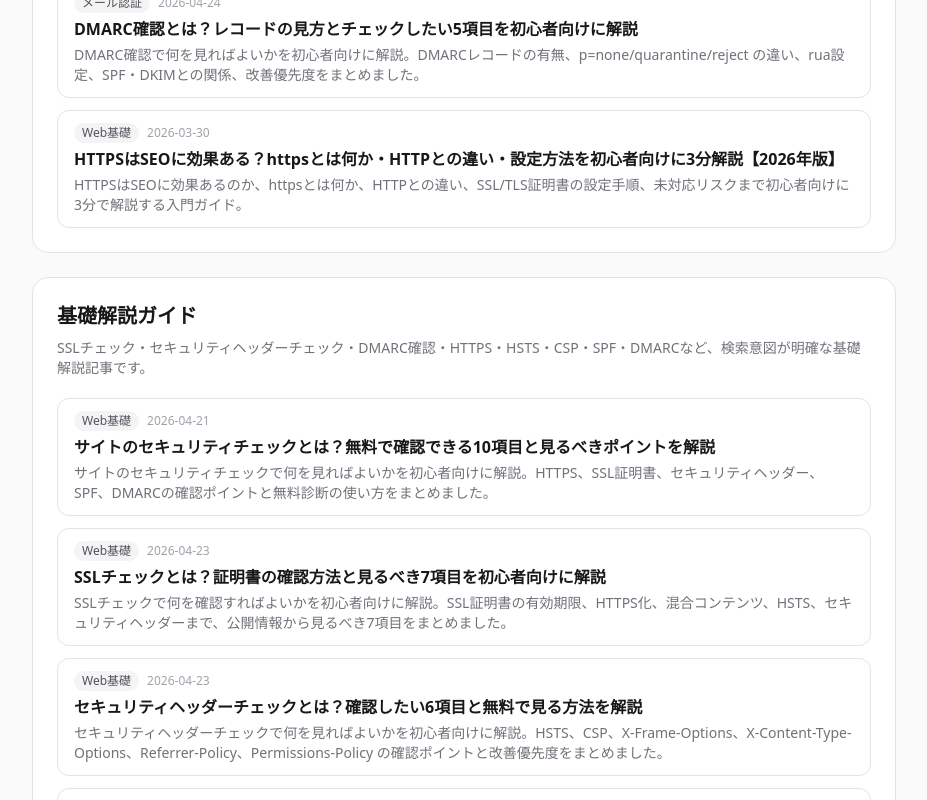
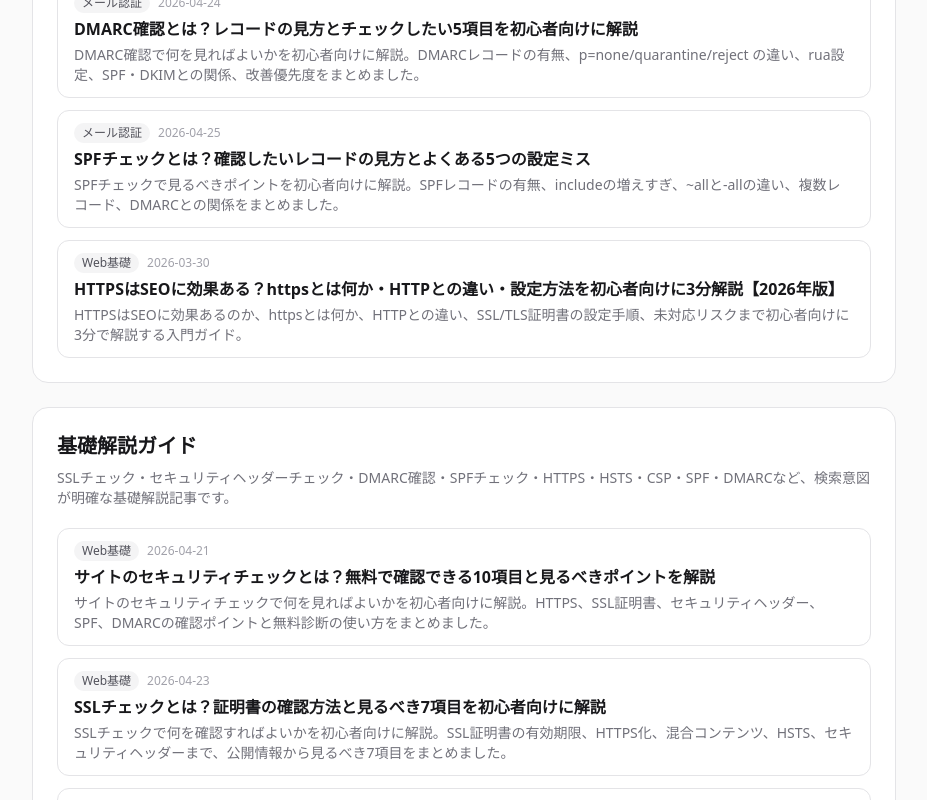
Before and after one commit to okkuso/security-checker, a Next.js app: page /site-map in a window 1280 px wide. Shown: the part 1080-1880 px from the top of the page, without its empty margins (176-1103 px from the left). Built offline with nearby package versions, Linux system fonts and the light colour scheme.

Commit message:
Add SPF check SEO landing page

```diff
--- a/src/app/blog/page.tsx
+++ b/src/app/blog/page.tsx
@@ -18,7 +18,7 @@ export const metadata: Metadata = {
 };
 
 const featuredSlugs = ["compare-saas", "compare-telecom", "compare-automobile"];
-const foundationSlugs = ["site-security-check-guide", "ssl-check-guide", "security-header-check-guide", "dmarc-check-guide", "what-is-https", "what-is-dmarc", "what-is-spf", "what-is-csp", "what-is-hsts"];
+const foundationSlugs = ["site-security-check-guide", "ssl-check-guide", "security-header-check-guide", "dmarc-check-guide", "spf-check-guide", "what-is-https", "what-is-dmarc", "what-is-spf", "what-is-csp", "what-is-hsts"];
 
 function getBreadcrumbJsonLd() {
   return {
@@ -107,7 +107,7 @@ export default function BlogPage() {
       <section className="mb-10 rounded-2xl border border-zinc-200 bg-zinc-50 p-6">
         <h2 className="text-lg font-semibold text-zinc-900 mb-3">まず読む基礎解説</h2>
         <p className="text-sm text-zinc-500 mb-4">
-          露出が落ちている比較記事だけでなく、サイトのセキュリティチェック、SSLチェック、セキュリティヘッダーチェック、DMARC確認、HTTPS・DMARC・SPF・CSP・HSTS の基礎記事もまとめてたどれるようにしました。
+          露出が落ちている比較記事だけでなく、サイトのセキュリティチェック、SSLチェック、セキュリティヘッダーチェック、DMARC確認、SPFチェック、HTTPS・DMARC・SPF・CSP・HSTS の基礎記事もまとめてたどれるようにしました。
           初学者向けの解説から企業比較記事へ回遊しやすくする導線です。
         </p>
         <div className="flex flex-wrap gap-2">
--- a/src/app/site-map/page.tsx
+++ b/src/app/site-map/page.tsx
@@ -19,8 +19,8 @@ export const metadata: Metadata = {
   },
 };
 
-const featuredSlugs = ["site-security-check-guide", "ssl-check-guide", "security-header-check-guide", "dmarc-check-guide", "what-is-https"];
-const foundationalSlugs = ["site-security-check-guide", "ssl-check-guide", "security-header-check-guide", "dmarc-check-guide", "what-is-https", "what-is-hsts", "what-is-csp", "what-is-spf", "what-is-dmarc"];
+const featuredSlugs = ["site-security-check-guide", "ssl-check-guide", "security-header-check-guide", "dmarc-check-guide", "spf-check-guide", "what-is-https"];
+const foundationalSlugs = ["site-security-check-guide", "ssl-check-guide", "security-header-check-guide", "dmarc-check-guide", "spf-check-guide", "what-is-https", "what-is-hsts", "what-is-csp", "what-is-spf", "what-is-dmarc"];
 
 const featuredArticles = featuredSlugs
   .map((slug) => articles.find((article) => article.slug === slug))
@@ -148,7 +148,7 @@ export default function SiteMapPage() {
 
         <LinkList
           title="基礎解説ガイド"
-          description="SSLチェック・セキュリティヘッダーチェック・DMARC確認・HTTPS・HSTS・CSP・SPF・DMARCなど、検索意図が明確な基礎解説記事です。"
+          description="SSLチェック・セキュリティヘッダーチェック・DMARC確認・SPFチェック・HTTPS・HSTS・CSP・SPF・DMARCなど、検索意図が明確な基礎解説記事です。"
           items={foundationalArticles}
         />
 
--- a/src/app/sitemap.ts
+++ b/src/app/sitemap.ts
@@ -10,6 +10,7 @@ export default function sitemap(): MetadataRoute.Sitemap {
     "compare-automobile": 0.85,
     "ssl-check-guide": 0.85,
     "security-header-check-guide": 0.85,
+    "spf-check-guide": 0.85,
     "what-is-https": 0.85,
     "what-is-dmarc": 0.8,
     "what-is-spf": 0.8,
--- a/src/content/articles.ts
+++ b/src/content/articles.ts
@@ -4089,6 +4089,95 @@ ${cta}
       },
     ]
   },
+  {
+    slug: "spf-check-guide",
+    title: "SPFチェックとは？確認したいレコードの見方とよくある5つの設定ミス",
+    description: "SPFチェックで見るべきポイントを初心者向けに解説。SPFレコードの有無、includeの増えすぎ、~allと-allの違い、複数レコード、DMARCとの関係をまとめました。",
+    publishedAt: "2026-04-25",
+    updatedAt: "2026-04-25",
+    category: "メール認証",
+    tags: ["SPFチェック", "SPF確認", "SPF", "メール認証", "DNS"],
+    content: `
+<h2>SPFチェックとは？</h2>
+<p>SPFチェックとは、<strong>そのドメインからメール送信を許可しているサーバーが正しくDNSで公開されているか</strong>を確認することです。問い合わせ通知、採用連絡、フォーム自動返信などを使うサイトでは、公開Webだけでなく<strong>送信ドメインの信頼性</strong>も重要になります。</p>
+<p>特に「SPFチェックをしたい」「SPFレコードが合っているか見たい」「メールが迷惑判定される理由を知りたい」というときに、最初の棚卸しとして役立ちます。</p>
+
+<h2>SPFチェックで見たい5項目</h2>
+<ol>
+  <li><strong>SPFレコードが存在するか</strong></li>
+  <li><strong>送信サービスが include に漏れなく入っているか</strong></li>
+  <li><strong>DNSルックアップが増えすぎていないか</strong></li>
+  <li><strong>複数のSPFレコードが混在していないか</strong></li>
+  <li><strong>DMARCやDKIMと合わせて運用できているか</strong></li>
+</ol>
+<p>この5点だけでも、SPFの設定ミスの大半を早い段階で見つけやすくなります。</p>
+
+<h2>1. SPFレコードがあるか</h2>
+<p>まず確認したいのは、ドメイン直下に <code>v=spf1</code> で始まるTXTレコードがあるかです。レコード自体がなければ、受信側は「どの送信元が正規か」を判断しにくくなります。</p>
+<p>基礎から理解したい場合は、<a href="/blog/what-is-spf">SPFレコードの解説記事</a>もあわせて読むと把握しやすいです。</p>
+
+<h2>2. 使っている送信サービスが全部入っているか</h2>
+<p>Google Workspace、Microsoft 365、SendGrid、Mailchimp など、メール送信経路が複数ある場合は <strong>include漏れ</strong> が起きやすいです。SPFチェックでは、実際の送信サービスとレコード内容が一致しているかを見ます。</p>
+
+<h2>3. includeが増えすぎていないか</h2>
+<p>SPFには <strong>DNSルックアップ10回まで</strong> という制限があります。便利だからとincludeを増やしすぎると、正しく書いていても検証失敗になることがあります。</p>
+<p>「レコードはあるのに通らない」というケースでは、この上限超過が原因になっていることが少なくありません。</p>
+
+<h2>4. SPFレコードが複数ないか</h2>
+<p>SPFは <strong>1ドメイン1レコード</strong> が基本です。運用途中でサービス追加を繰り返すと、TXTレコードが複数できてしまい、逆にエラーになることがあります。</p>
+
+<h2>5. DMARC・DKIMと一緒に見られているか</h2>
+<p>SPFだけでは、なりすまし対策として十分とは言えません。<a href="/blog/dmarc-check-guide">DMARC確認</a> や DKIM運用と組み合わせることで、受信側により明確なポリシーを伝えられます。</p>
+<p>そのためSPFチェックは、単独確認というより<strong>メール認証全体の入口</strong>として捉えるのが実務的です。</p>
+
+<h2>よくある設定ミス</h2>
+<ul>
+  <li><strong>include漏れ</strong>で一部サービスのメールだけ落ちる</li>
+  <li><strong>~all のまま長期間放置</strong>している</li>
+  <li><strong>-all にした結果、正規メールまで止まる</strong></li>
+  <li><strong>複数TXTレコード</strong>でSPFが無効化される</li>
+  <li><strong>10ルックアップ超過</strong>で判定に失敗する</li>
+</ul>
+
+<h2>こんな人に向いています</h2>
+<ul>
+  <li>自社ドメインのSPF設定が最低限できているか見たい人</li>
+  <li>フォーム通知メールが届きにくくなった原因を探したい人</li>
+  <li>営業前に相手企業のメール認証状況をざっと見たい人</li>
+  <li>DMARC導入前にSPF側の土台を確認したい人</li>
+</ul>
+
+<h2>今すぐSPFチェックをする方法</h2>
+<ol>
+  <li><a href="/">トップページの無料診断</a>でドメインを入力する</li>
+  <li>SPFレコードの有無と内容を確認する</li>
+  <li>不足があれば <a href="/blog/what-is-spf">SPFの基礎解説</a> や <a href="/blog/dmarc-check-guide">DMARC確認ガイド</a> も確認する</li>
+</ol>
+
+<h2>関連記事</h2>
+<ul>
+  <li><a href="/blog/what-is-spf">SPFレコードとは？書き方・確認方法・よくある5つの設定ミス</a></li>
+  <li><a href="/blog/dmarc-check-guide">DMARC確認とは？見るべき5項目を解説</a></li>
+  <li><a href="/blog/what-is-dmarc">DMARCとは？設定手順5ステップを解説</a></li>
+  <li><a href="/blog/site-security-check-guide">サイトのセキュリティチェックで見るべき10項目</a></li>
+</ul>
+${cta}
+`,
+    faq: [
+      {
+        question: "SPFチェックでは何を見ればいいですか？",
+        answer: "SPFレコードの有無、送信サービスのinclude漏れ、DNSルックアップ10回制限、複数レコードの有無をまず確認するのが基本です。",
+      },
+      {
+        question: "SPFだけ設定すれば十分ですか？",
+        answer: "十分ではありません。実務ではDMARCやDKIMと組み合わせて運用し、なりすまし対策を段階的に強化するのが一般的です。",
+      },
+      {
+        question: "SPFレコードがあるのにメールが届かないのはなぜですか？",
+        answer: "include漏れ、複数レコード、10ルックアップ超過、-all の厳しすぎる設定などが原因になりやすいです。まず公開設定を棚卸しすると切り分けしやすくなります。",
+      },
+    ]
+  },
 ];
 
 export function getArticleBySlug(slug: string): Article | undefined {
```
Also changed, not shown: reports/seo-daily-2026-04-25.json (added, +46 -0 lines), src/app/page.tsx (+5 -3 lines).
